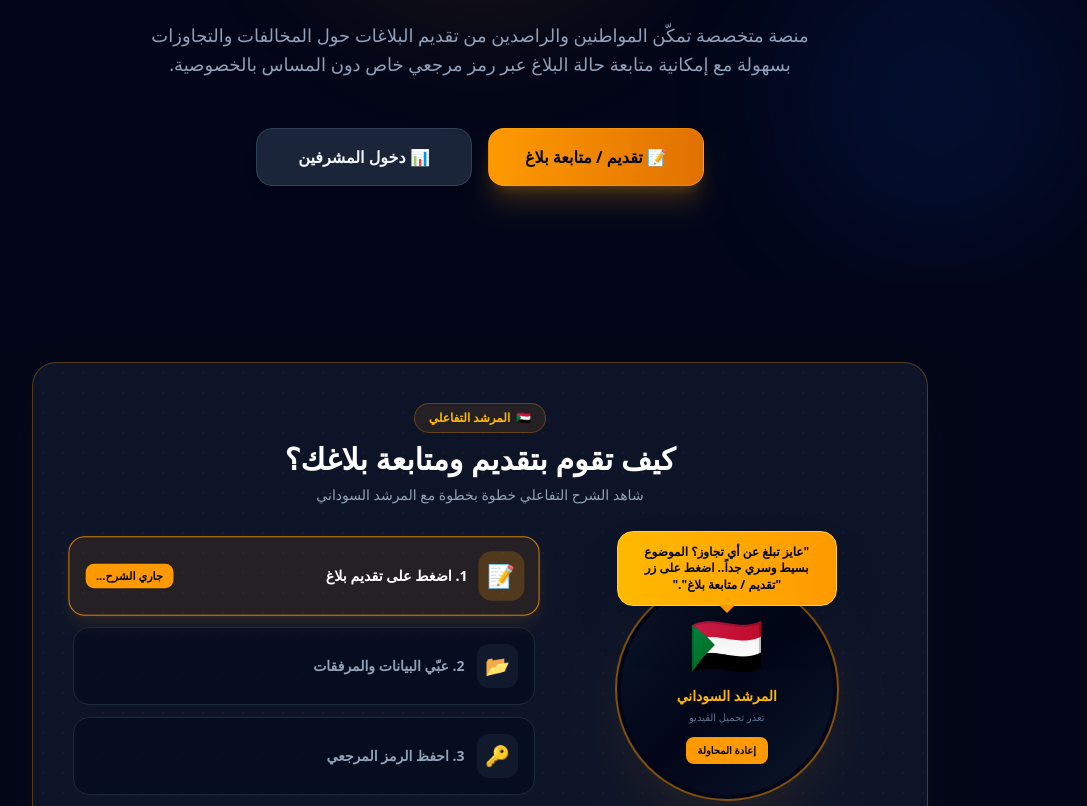
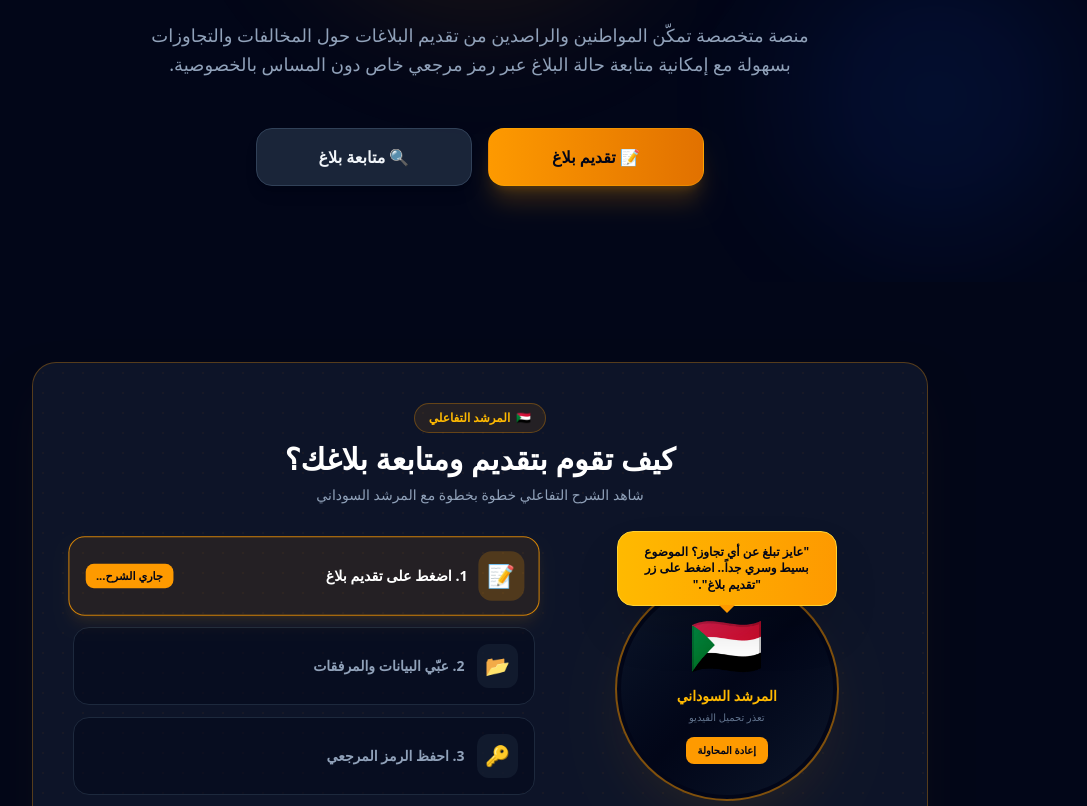
Before and after one commit to rasid-db/rasid, a Next.js app: page / in a window 1280 px wide. Shown: the part 400-1206 px from the top of the page, without its empty margins (160-1247 px from the left). Built offline with nearby package versions, Linux system fonts and the light colour scheme.

Commit message:
fix: update landing page CTA buttons to 'تقديم بلاغ' and 'متابعة بلاغ'

```diff
--- a/app/page.tsx
+++ b/app/page.tsx
@@ -11,14 +11,14 @@ function SudaneseAvatarGuide() {
     {
       title: 'يا زول مرحب بيك!',
       dialogue:
-        'عايز تبلغ عن أي تجاوز؟ الموضوع بسيط وسري جداً.. اضغط على زر "تقديم / متابعة بلاغ".',
+        'عايز تبلغ عن أي تجاوز؟ الموضوع بسيط وسري جداً.. اضغط على زر "تقديم بلاغ".',
       actionText: '1. اضغط على تقديم بلاغ',
       icon: '📝',
     },
     {
       title: 'اكتب التفاصيل',
       dialogue:
-        'ادخل الموقع، واكتب الحصل شنو بالضبط، ولو عندك صورة أو ملف مرفق ارفقو هنا.',
+        'ادخل الموقع، واكتب الحصل شنو بالضبط، وارفق الصورة أو الملف المرفق.',
       actionText: '2. عبّي البيانات والمرفقات',
       icon: '📂',
     },
@@ -32,7 +32,7 @@ function SudaneseAvatarGuide() {
     {
       title: 'تابع بلاغك بأمان',
       dialogue:
-        'في أي وقت ادخل الرمز المرجعي عشان تشوف رد الإدارة والإجراءات المتخذة بسريّة تامّة!',
+        'في أي وقت ادخل زر "متابعة بلاغ" وادخل الرمز المرجعي عشان تشوف رد الإدارة بسريّة تامّة!',
       actionText: '4. متابعة حالة البلاغ',
       icon: '🛡️',
     },
@@ -110,7 +110,6 @@ function SudaneseAvatarGuide() {
                     المتصفح لا يدعم تشغيل الفيديو.
                   </video>
                 ) : (
-                  /* حالة فشل الفيديو */
                   <div className="w-full h-full flex flex-col items-center justify-center bg-gradient-to-br from-slate-900 via-slate-950 to-slate-900">
                     <div className="text-6xl mb-3">🇸🇩</div>
                     <div className="text-amber-400 font-black text-sm">المرشد السوداني</div>
@@ -216,6 +215,7 @@ export default function LandingPage() {
             </div>
           </div>
 
+          {/* لوحة الإشراف أعلى اليسار فقط */}
           <Link
             href="/admin"
             className="text-xs font-bold bg-slate-800 hover:bg-slate-700 text-slate-200 px-4 py-2.5 rounded-xl border border-slate-700 transition flex items-center gap-2 shadow-sm hover:border-amber-500/40"
@@ -250,20 +250,25 @@ export default function LandingPage() {
             رمز مرجعي خاص دون المساس بالخصوصية.
           </p>
 
+          {/* الزران السفليان: تقديم بلاغ + متابعة بلاغ */}
           <div className="pt-4 flex flex-col sm:flex-row items-center justify-center gap-4 max-w-md mx-auto">
+
+            {/* الزر الأول: تقديم بلاغ فقط */}
             <Link
               href="/report"
               className="w-full sm:w-auto flex-1 bg-gradient-to-r from-amber-500 to-amber-600 hover:from-amber-400 hover:to-amber-500 text-slate-950 font-black text-base px-8 py-4 rounded-2xl shadow-xl shadow-amber-500/20 transition transform active:scale-95 flex items-center justify-center gap-3 border border-amber-400/30"
             >
-              📝 تقديم / متابعة بلاغ
+              📝 تقديم بلاغ
             </Link>
 
+            {/* الزر الثاني: متابعة بلاغ */}
             <Link
-              href="/admin"
-              className="w-full sm:w-auto flex-1 bg-slate-800/90 hover:bg-slate-700/80 text-slate-100 font-bold text-base px-8 py-4 rounded-2xl border border-slate-700 transition transform active:scale-95 flex items-center justify-center gap-3 shadow-lg"
+              href="/track"
+              className="w-full sm:w-auto flex-1 bg-slate-800/90 hover:bg-slate-700/80 text-slate-100 font-bold text-base px-8 py-4 rounded-2xl border border-slate-700 transition transform active:scale-95 flex items-center justify-center gap-3 shadow-lg hover:border-amber-500/40"
             >
-              📊 دخول المشرفين
+              🔍 متابعة بلاغ
             </Link>
+
           </div>
         </div>
       </section>
```
